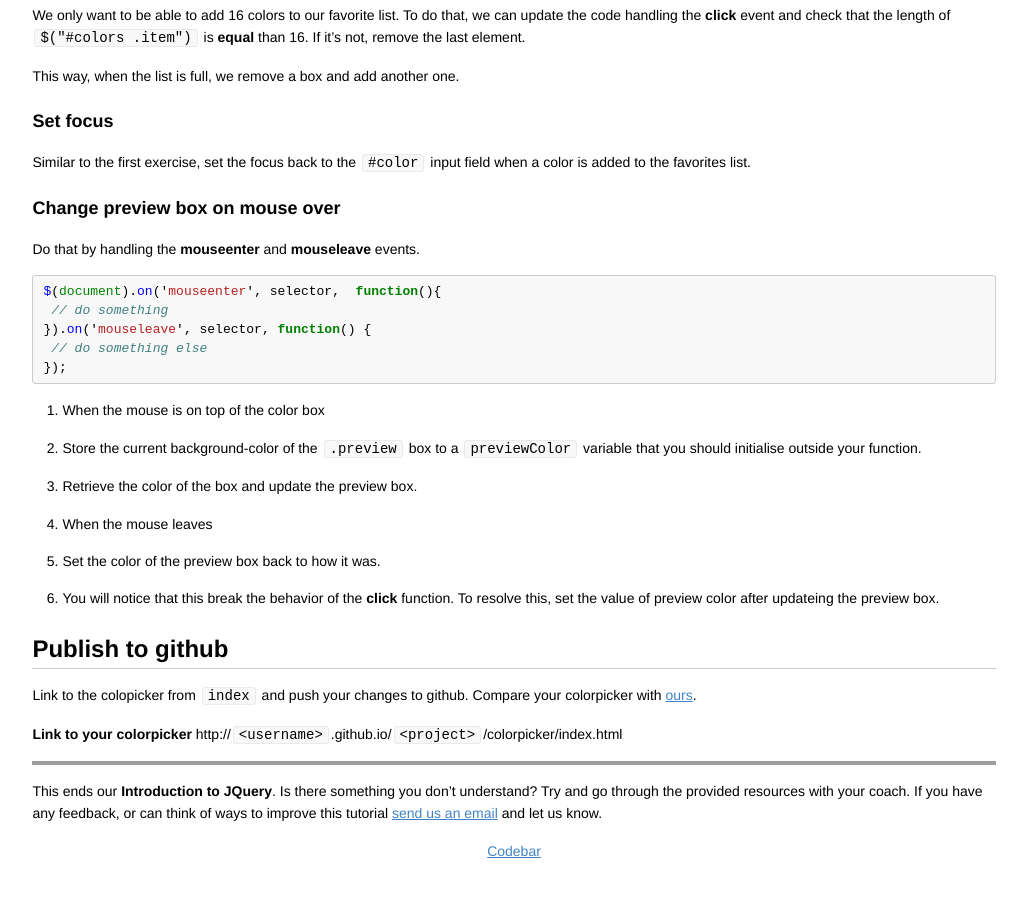
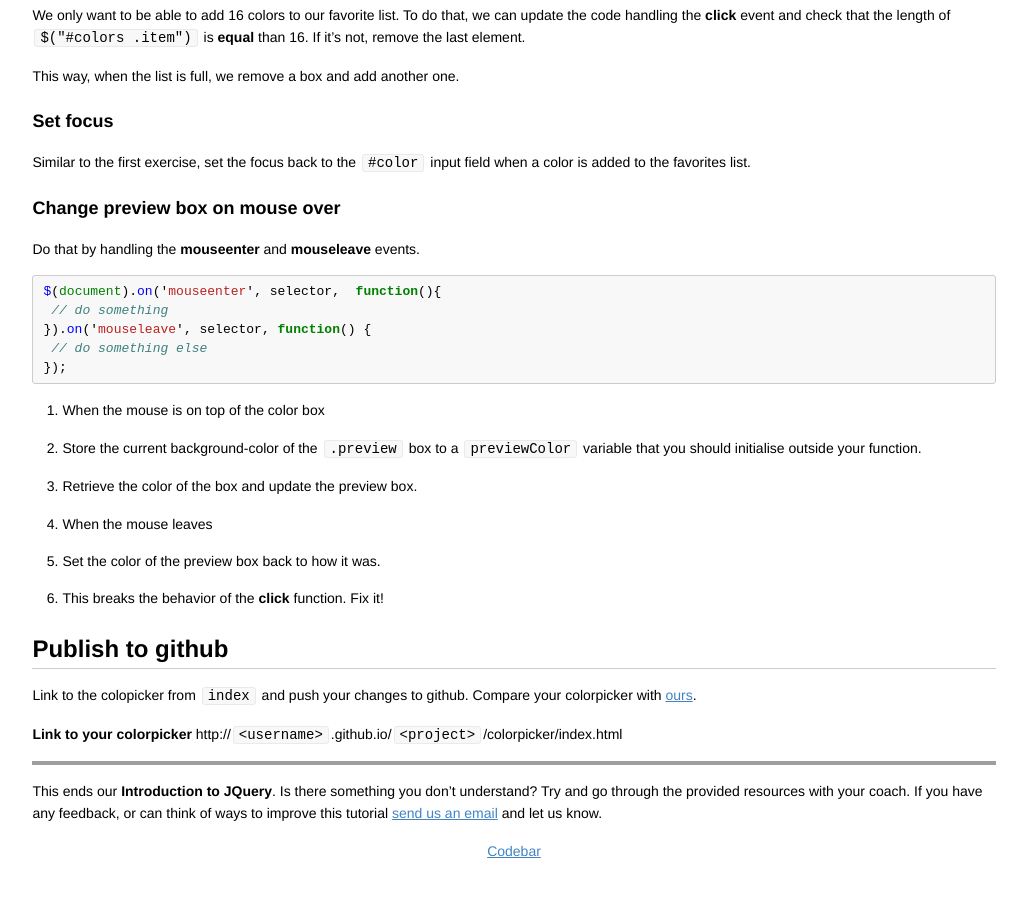
Before and after one commit to codebar/tutorials, a Jekyll site: the page built from js/lesson3/tutorial.md, in a window 1280 px wide and 900 px high, scrolled down 7859 px. Shown: the top 897 px of the window, without its empty margins (126-1153 px from the left). Built offline with Jekyll 4.4.1, drawn with Linux system fonts in a browser that asks for light colours; Markdown is read by kramdown in place of the engine named in the settings; grey boxes are pictures that could not be loaded.

Commit message:
Update wording of last bonus exercise

```diff
--- a/js/lesson3/tutorial.md
+++ b/js/lesson3/tutorial.md
@@ -370,7 +370,7 @@ $(document).on('mouseenter', selector,  function(){
   2. Retrieve the color of the box and update the preview box.
 2. When the mouse leaves
   1. Set the color of the preview box back to how it was.
-3. You will notice that this break the behavior of the **click** function. To resolve this, set the value of preview color after updateing the preview box.
+3. This breaks the behavior of the **click** function. Fix it!
 
 ## Publish to github
 
```
